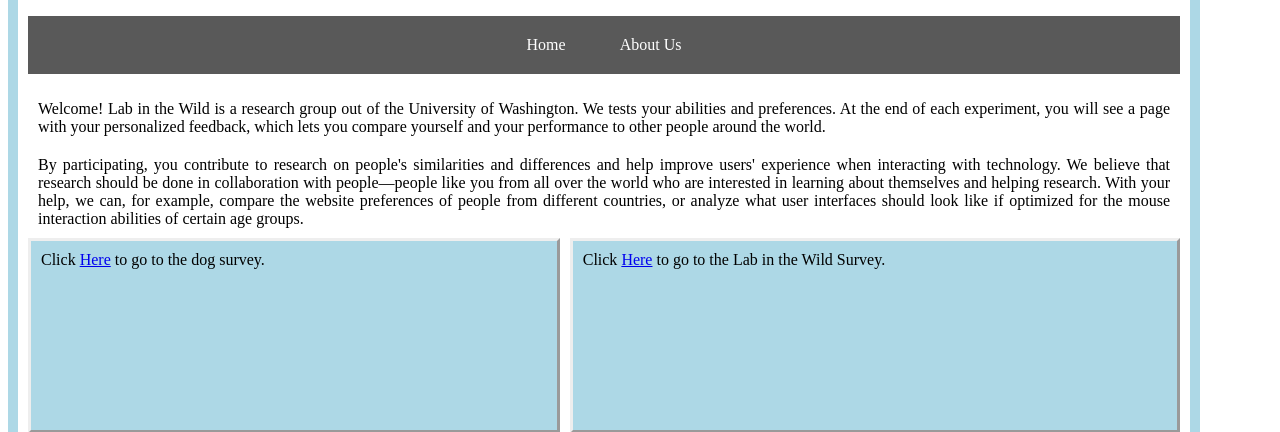
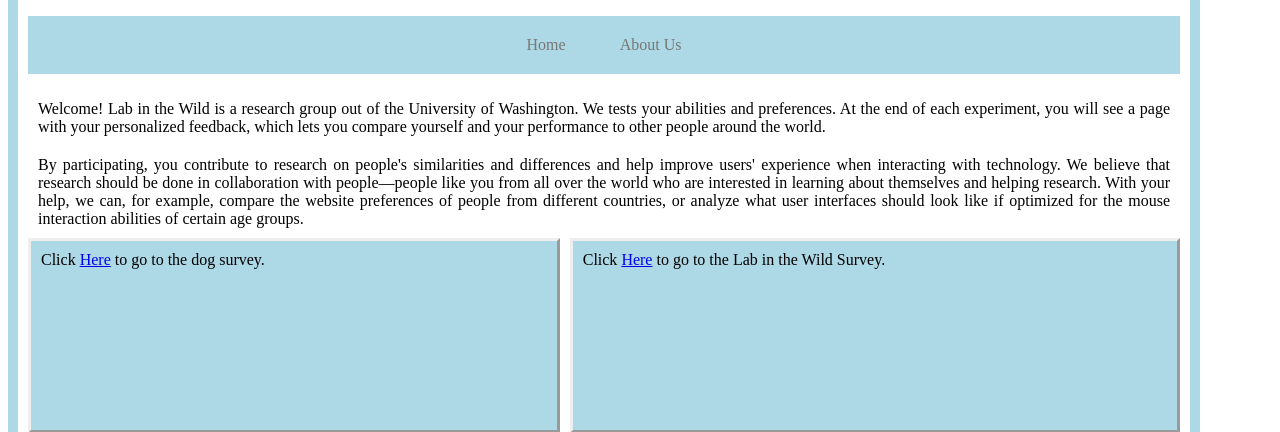
Before and after one commit to uw-ictd/ICTD_Free_Basics_Survey, a Django app: page / in a window 1280 px wide. Shown: the part 86-518 px from the top of the page. Run offline with Django 3.2, Linux system fonts and the light colour scheme.

Commit message:
Changed navigation bar and button colors

```diff
--- a/SampleSurvey/Survey1/static/style/survey.css
+++ b/SampleSurvey/Survey1/static/style/survey.css
@@ -79,7 +79,7 @@
 
 /* Serves navigation bar on homepage */
 .nav {
-    background-color: #595959;
+    background-color:lightblue;
     color: #ffffff;
     list-style: none;
     text-align: center;
@@ -95,10 +95,10 @@
 /* Serves navigation bar on homepage */
 .nav > li > a {
     text-decoration: none;
-    color: #ffffff;
+    color: #777;
 }
 
 /* Serves navigation bar on homepage */
 .nav > li > a:hover {
-    color: #c1c1c1;
+    color: #000000;
 }
```
